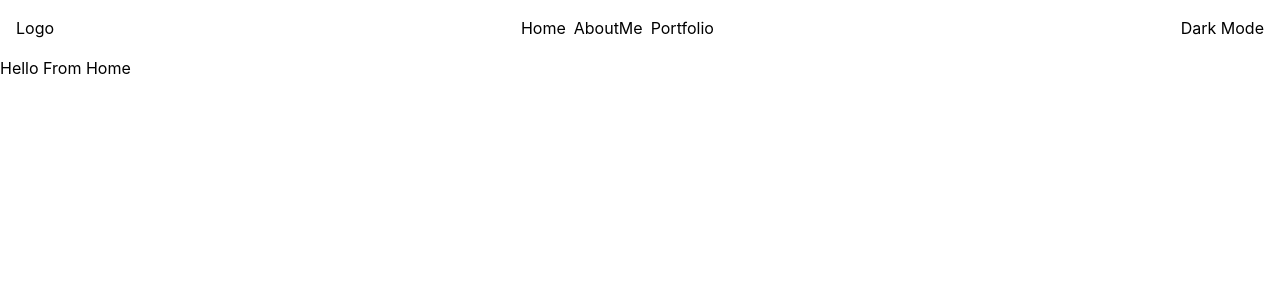
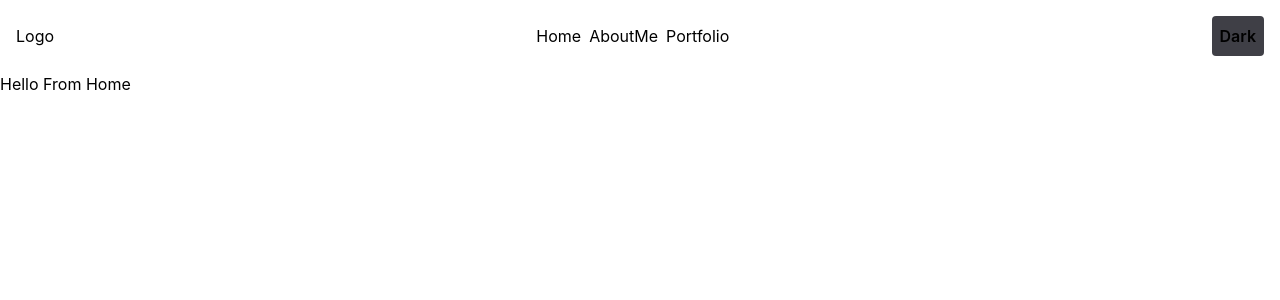
Before and after one commit to 57Ajay/nextjs, a Next.js app: page / in a window 1280 px wide. Shown: the top 300 px of the page. Built offline with nearby package versions, Linux system fonts and the light colour scheme.

Commit message:
done👍

```diff
--- a/app/page.tsx
+++ b/app/page.tsx
@@ -1,11 +1,10 @@
-import Get from "@/components/themeContextValueGetter";
+
 import { Fragment } from "react";
 
 const Home = ()=>{
   return(
     <Fragment>
       <h1>Hello From Home</h1>
-      {/* <Get /> */}
     </Fragment>
   )
 };
--- a/components/Navbar.tsx
+++ b/components/Navbar.tsx
@@ -8,7 +8,7 @@ const Navbar = () => {
   const { dark, toggleDarkMode } = useTheme();
 
   return (
-    <nav className={`p-4 ${dark ? 'bg-black text-white' : 'bg-white text-black'}`}>
+    <nav className={`p-4 justify-between`}>
       <ul className="flex justify-between items-center">
         <div className="logo">
           <h1 className='pr-2'>Logo</h1>
@@ -25,8 +25,11 @@ const Navbar = () => {
           </Link>
         </div>
         <div className="toggle-container">
-          <button onClick={toggleDarkMode}>
-            {dark ? 'Light Mode' : 'Dark Mode'}
+          <button
+            onClick={toggleDarkMode}
+            className={`p-2 ${dark ? 'bg-white text-black rounded font-semibold' : 'bg-zinc-700 text-grey-300 rounded font-semibold'}`}
+          >
+            {dark ? 'Light' : 'Dark'}
           </button>
         </div>
       </ul>
```
